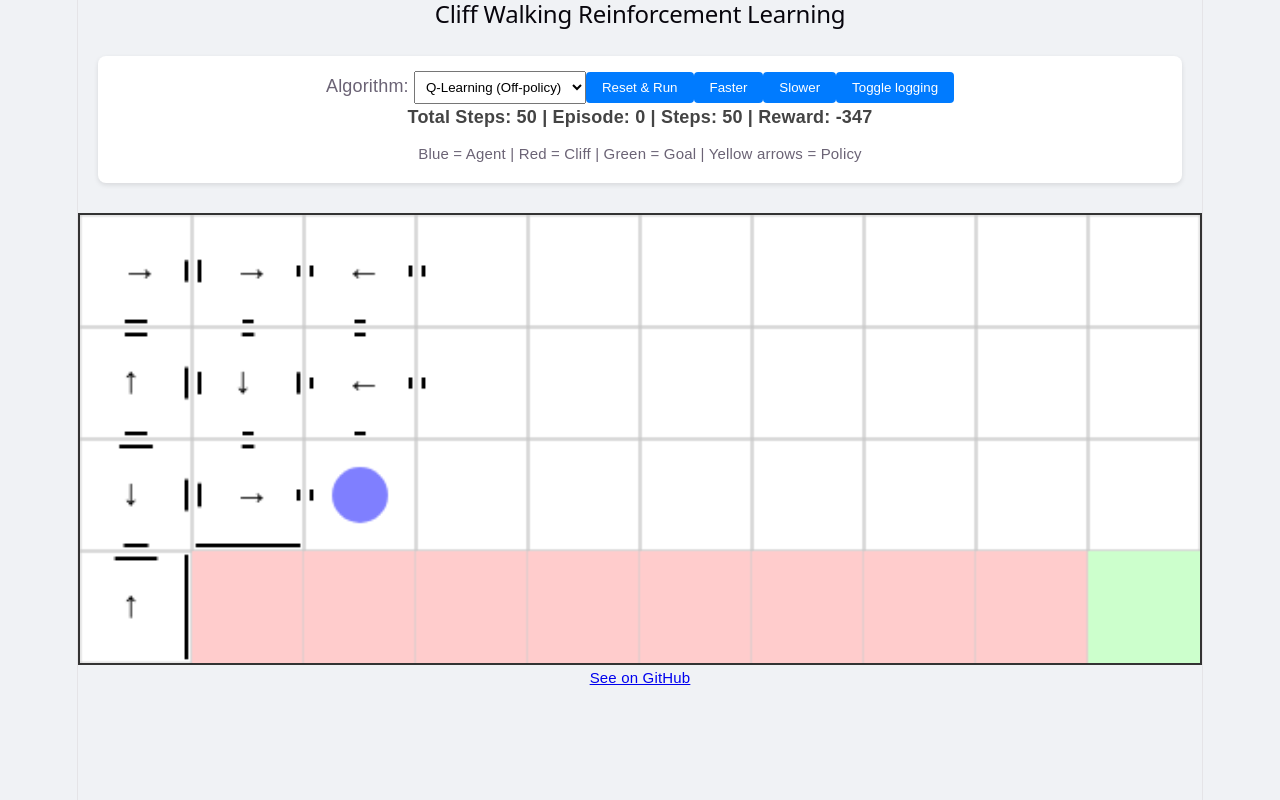
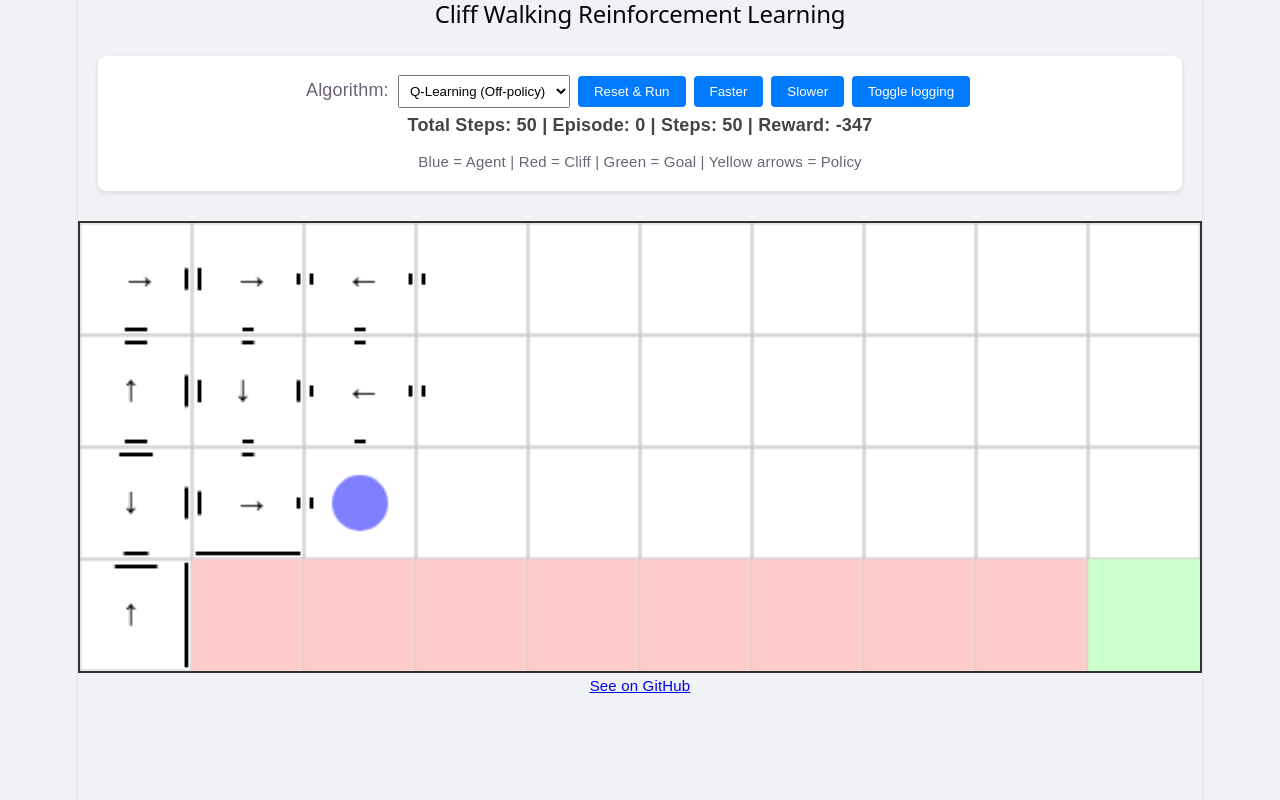
Before and after one commit to dominicprior/rl, a website built with Vite: page index.html in a window 1280 px wide. Built offline with nearby package versions, Linux system fonts and the light colour scheme.

Commit message:
Add some margins

```diff
--- a/src/style.css
+++ b/src/style.css
@@ -299,6 +299,6 @@ body { font-family: sans-serif; display: flex; flex-direction: column; align-ite
 canvas { border: 2px solid #333; background: #fff; margin-top: 10px; }
 .controls { margin: 20px; padding: 15px; background: white; border-radius: 8px; box-shadow: 0 2px 5px rgba(0,0,0,0.1); }
 .stats { font-weight: bold; margin-bottom: 10px; color: #444; }
-button { padding: 8px 16px; cursor: pointer; background: #007bff; color: white; border: none; border-radius: 4px; }
+button { padding: 8px 16px; cursor: pointer; background: #007bff; color: white; border: none; border-radius: 4px; margin: 4px; }
 button:hover { background: #0056b3; }
-select { padding: 7px; }
+select { padding: 7px; margin: 4px; }
```
